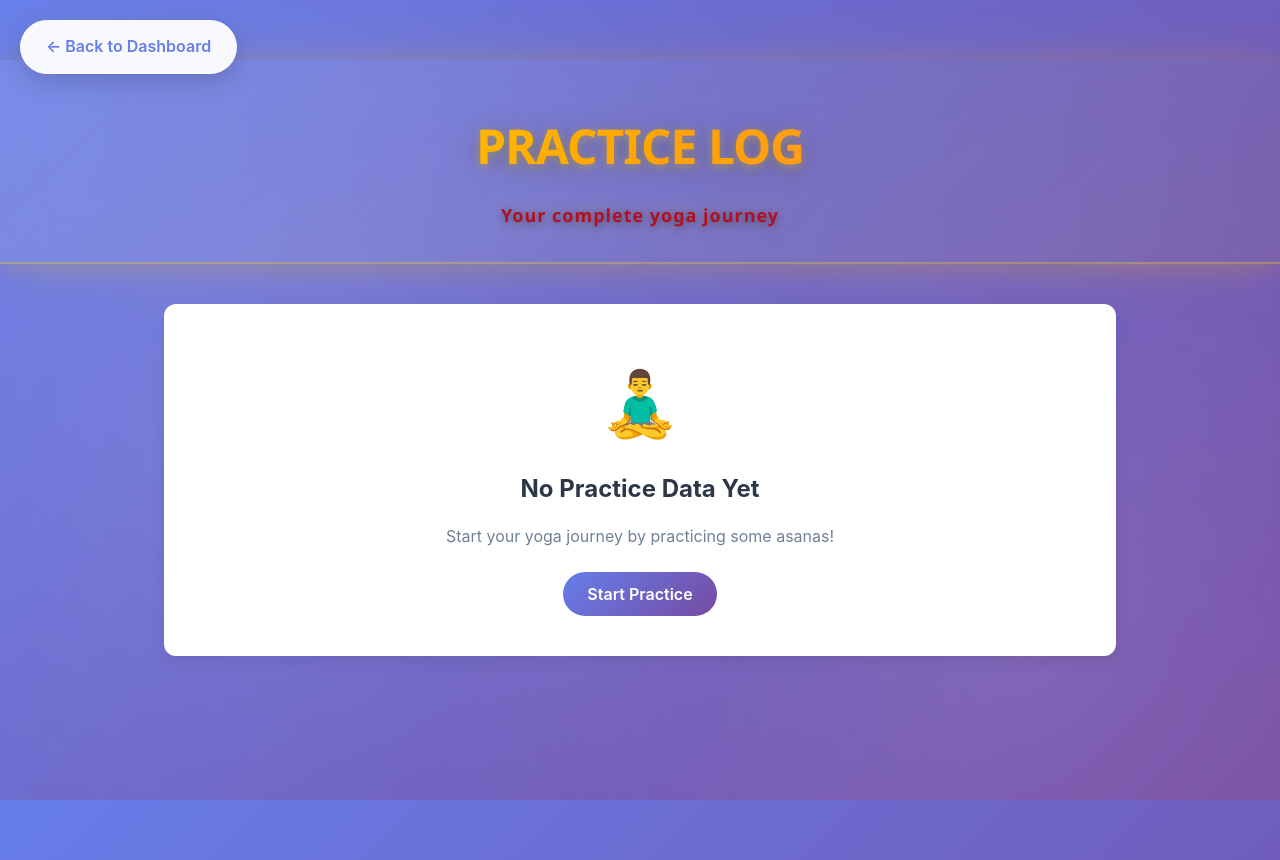
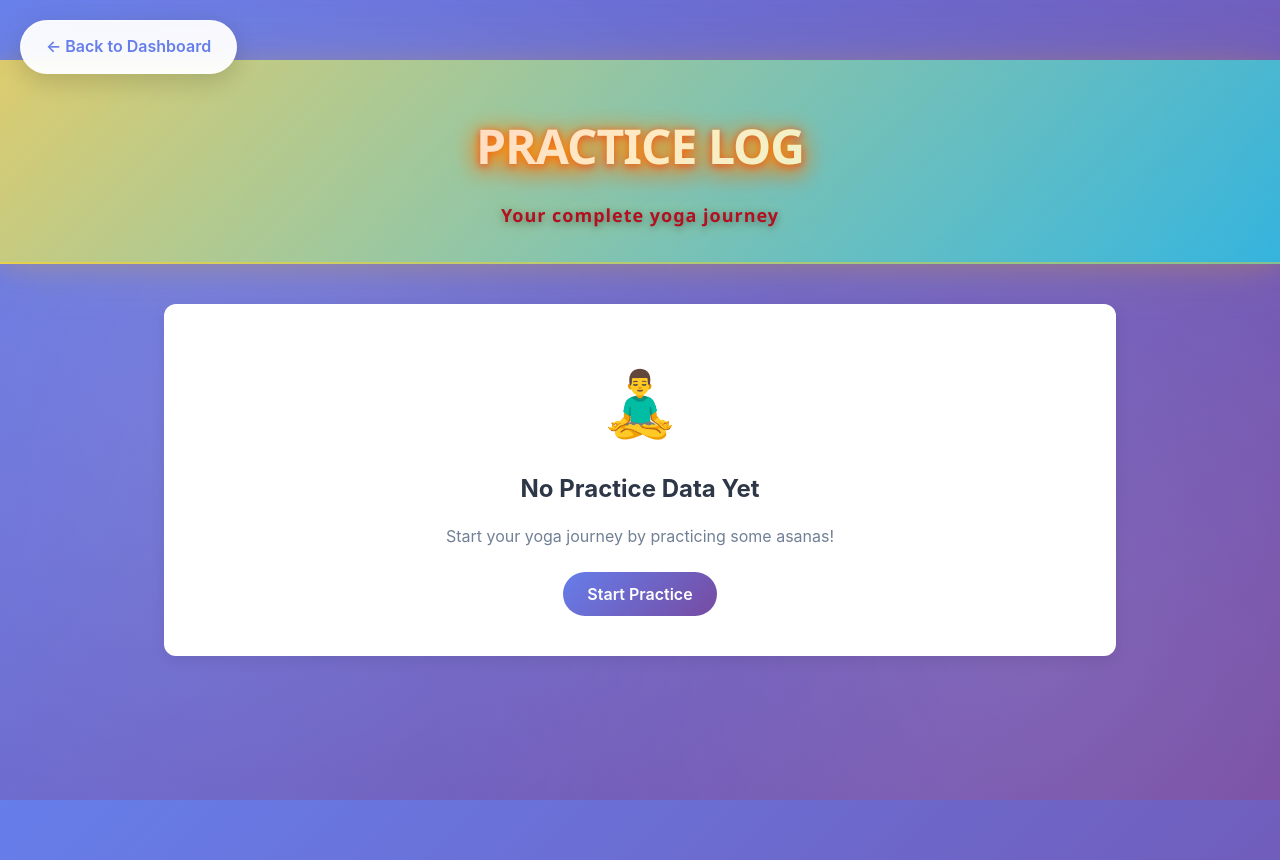
Before and after one commit to Bheemangowda2405/yoga-trainer-using-aiml, a plain HTML site: page app/templates/detailedList.html in a window 1280 px wide. Drawn offline with Linux system fonts and the light colour scheme; no server answers.

Commit message:
fix:edited visual appearence in the page to look better and professional.

```diff
--- a/app/templates/detailedList.html
+++ b/app/templates/detailedList.html
@@ -87,8 +87,8 @@
       header {
         background: linear-gradient(
           135deg,
-          rgba(255, 255, 255, 0.1) 0%,
-          rgba(255, 215, 0, 0.05) 100%
+          rgb(221, 204, 110) 0%,
+          rgba(0, 255, 255, 0.54) 100%
         );
         backdrop-filter: blur(20px);
         border-bottom: 2px solid rgba(255, 215, 0, 0.3);
@@ -152,19 +152,16 @@
         font-size: 3.5rem;
         font-weight: 900;
         margin: 0;
+        margin-bottom: 0px;
         letter-spacing: -1px;
-        background: linear-gradient(
-          135deg,
-          #ffd700 0%,
-          #ffa500 50%,
-          #ff8c42 100%
-        );
+        background: linear-gradient(135deg, #f00 0%, #ffa500 50%, #42ff45 100%);
+        background-clip: border-box;
         -webkit-background-clip: text;
-        -webkit-text-fill-color: transparent;
+        -webkit-text-fill-color: #ffffffc4;
         background-clip: text;
         font-family: "Segoe UI", "Arial Black", "Helvetica", sans-serif;
-        filter: drop-shadow(0 4px 12px rgba(0, 0, 0, 0.3))
-          drop-shadow(0 2px 4px rgba(255, 215, 0, 0.4));
+        filter: drop-shadow(0 4px 12px rgb(255, 215, 0))
+          drop-shadow(0 2px 4px rgba(255, 0, 0, 0.9));
         text-transform: uppercase;
         position: relative;
         z-index: 1;
```
Also changed, not shown: app/templates/dashboard.html (+6 -6 lines), app/templates/yoga-manual.html (+4 -4 lines).
